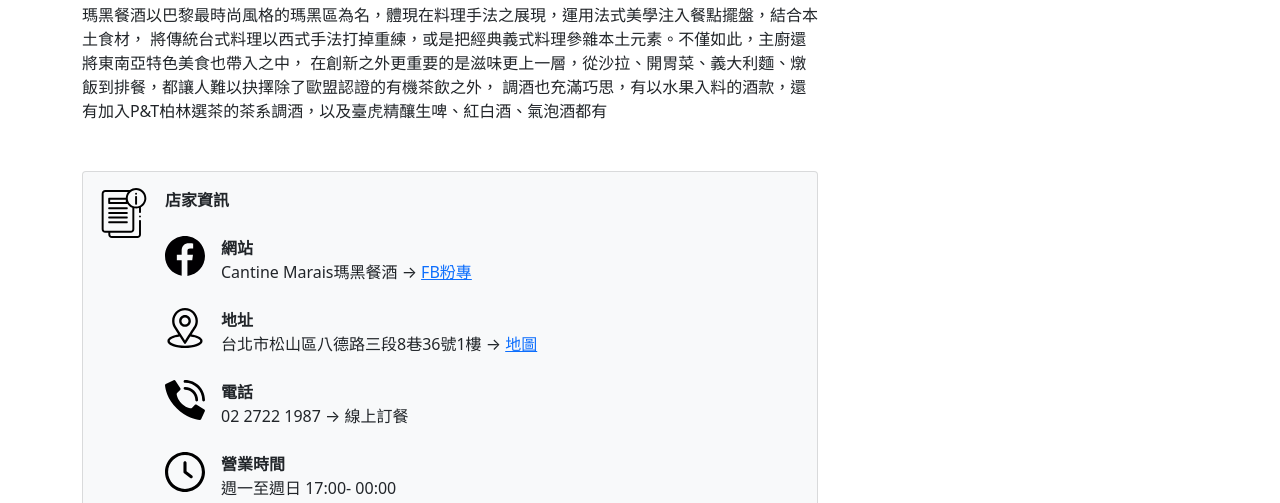
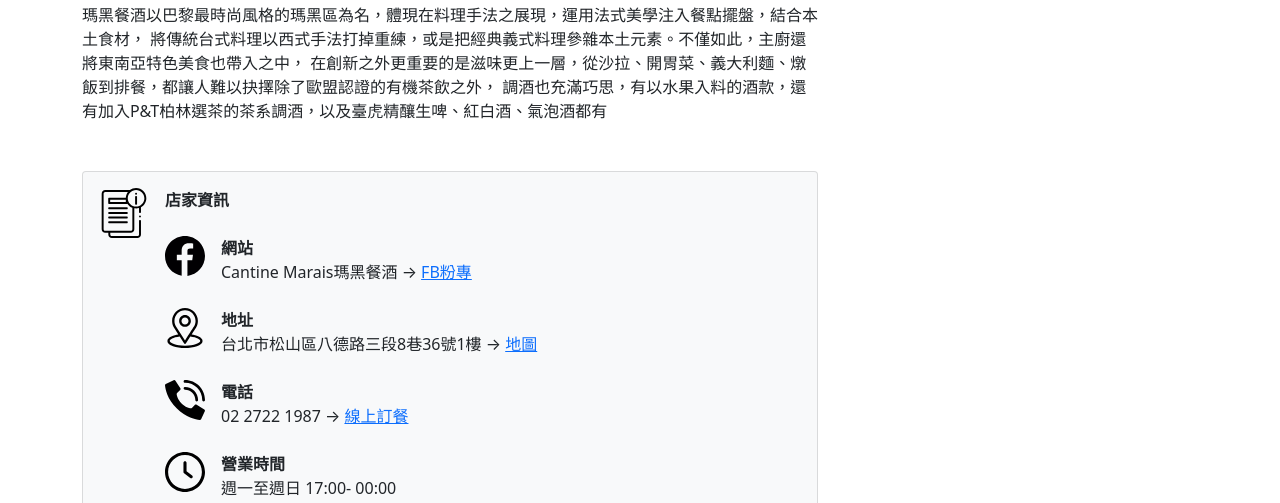
Before and after one commit to freedom3725/S8, a plain HTML site: page index.html in a window 1280 px wide. Shown: the part 1736-2239 px from the top of the page. Drawn offline with nearby package versions, Linux system fonts and the light colour scheme.

Commit message:
Update index.html

```diff
--- a/index.html
+++ b/index.html
@@ -97,7 +97,7 @@
                                         <div class="ms-3">
                                             <div class="fw-bold">電話</div>
                                             02 2722 1987 →
-											<a herf="https://inline.app/booking/-Lvj9EObgA00o2lCTtiF:inline-live-1/-Lvj9Ez0py0L_ZhiTaSh">線上訂餐</a>
+											<a href="https://inline.app/booking/-Lvj9EObgA00o2lCTtiF:inline-live-1/-Lvj9Ez0py0L_ZhiTaSh">線上訂餐</a>
                                         </div>
                                     </div>
                                         <!-- Child comment 3-->
```
